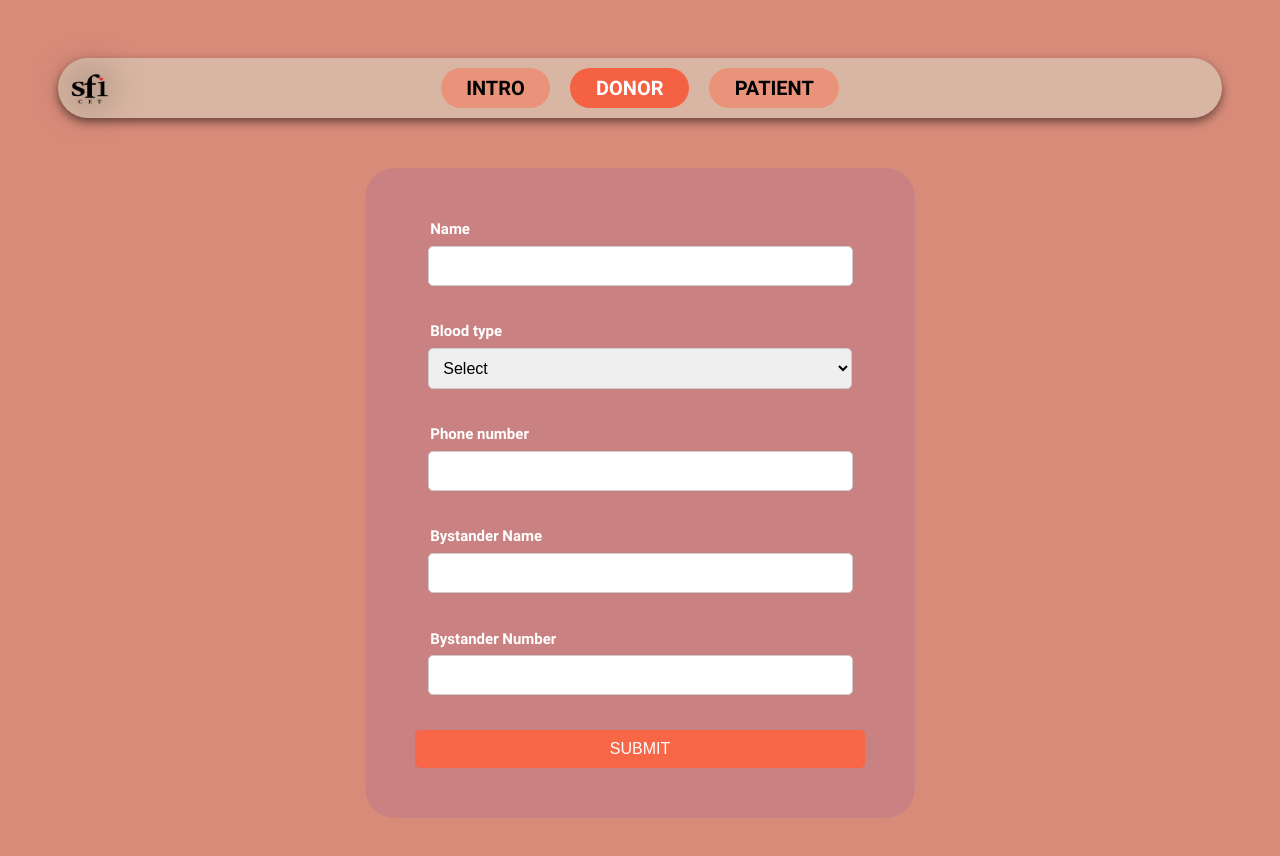
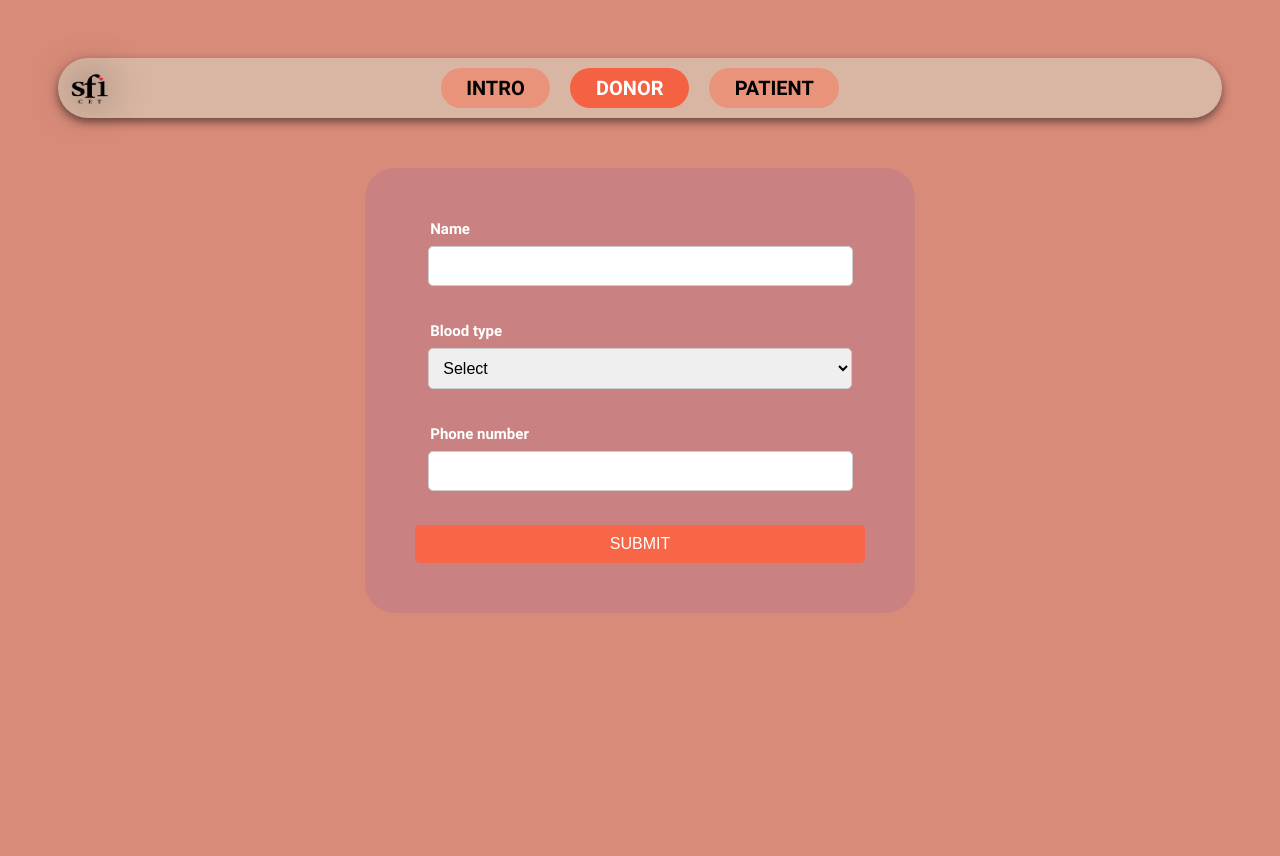
Before and after one commit to naevdd/bloodcellclient, a React (Create React App) app: page / in a window 1280 px wide. Both pictures are taken after a click on the button "DONOR". Shown: the top 856 px of the page. After the commit the page ends 800 px from the top, so only its background shows below. Built offline with nearby package versions, Linux system fonts and the light colour scheme.

Commit message:
fixed backend, removed bystander from donor

```diff
--- a/src/App.js
+++ b/src/App.js
@@ -114,8 +114,6 @@ function App() {
                 { label: 'Name', field: 'name' },
                 { label: 'Blood Type', field: 'bloodType' },
                 { label: 'Phone Number', field: 'phone' },
-                { label: 'Bystander', field: 'bystander'},
-                { label: 'Bystander Phone', field: 'bystanderphone'}
               ]}
             />
             <DataTable
@@ -124,8 +122,12 @@ function App() {
               columns={[
                 { label: 'Name', field: 'name' },
                 { label: 'Blood Type', field: 'bloodType' },
-                { label: 'Number of Units', field: 'units' },
+                { label: 'Number of Bags', field: 'units' },
                 { label: 'Phone Number', field: 'phone' },
+                { label: 'Hospital', field: 'hospital' },
+                { label: 'Bystander Number', field: 'bystanderphone' },
+                { label: 'Date Required', field: 'dateRequired' },
+                { label: 'Time Required', field: 'timeRequired' },
               ]}
             />
           </div>
--- a/src/components/Form.js
+++ b/src/components/Form.js
@@ -8,10 +8,9 @@ const Form = ({ formType }) => {
     phone: '',
     noOfBags: formType === 'patient' ? '' : null,
     hospital: formType === 'patient' ? '' : null,
-    bystanderphone:'',
+    bystanderphone: formType === 'patient' ? '' : null,
     dateRequired: formType === 'patient' ? '' : null,
     timeRequired: formType === 'patient' ? '' : null,
-    bystander: formType === 'donor' ? '' : null,
   });
 
   const handleChange = (e) => {
@@ -93,19 +92,6 @@ const Form = ({ formType }) => {
           />
         </fieldset>
 
-        {formType === 'donor' && (
-          <fieldset className="form-field">
-          <legend>Bystander Name</legend>
-          <input
-            type="text"
-            name="bystander"
-            value={formData.bystander}
-            onChange={handleChange}
-            required
-          />
-        </fieldset>
-        )}
-
         {formType === 'patient' && (
           <fieldset className="form-field">
             <legend>Hospital</legend>
@@ -119,7 +105,7 @@ const Form = ({ formType }) => {
           </fieldset>
         )}
 
-
+        {formType === 'patient' && (
           <fieldset className="form-field">
             <legend>Bystander Number</legend>
             <input
@@ -130,6 +116,7 @@ const Form = ({ formType }) => {
               required
             />
           </fieldset>
+        )}
 
         {formType === 'patient' && (
           <fieldset className="form-field">
@@ -148,7 +135,7 @@ const Form = ({ formType }) => {
           <fieldset className="form-field">
             <legend>Time Required</legend>
             <input
-              type="Time"
+              type="text"
               name="timeRequired"
               value={formData.timeRequired}
               onChange={handleChange}
```
Lines whose indentation alone changed are shown as unchanged.
